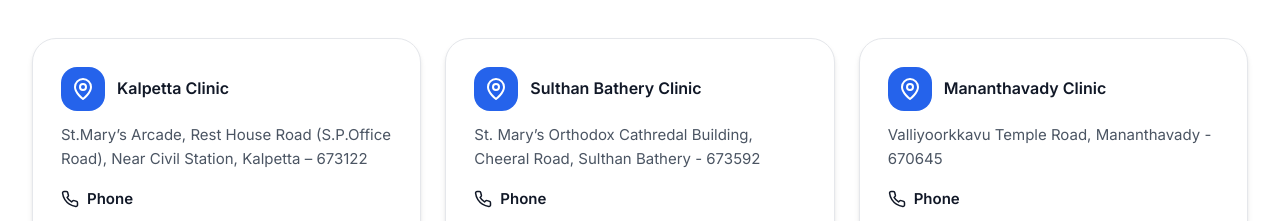
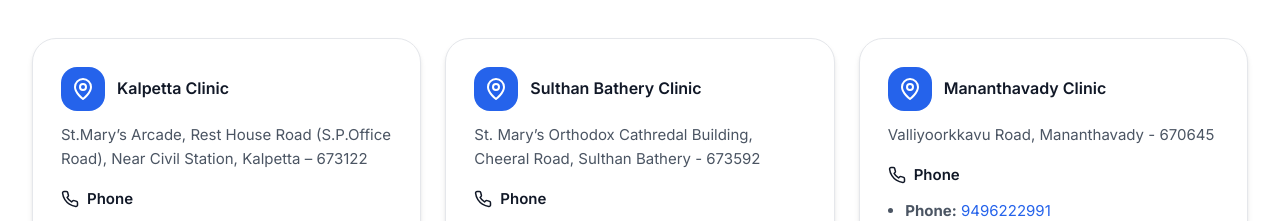
Before and after one commit to shanesamofficial/moscmm, a React (Create React App) app: page /contact in a window 1280 px wide. Shown: the part 1240-1461 px from the top of the page. Built offline with nearby package versions, Linux system fonts and the light colour scheme.

Commit message:
change 2

```diff
--- a/src/pages/Contact.js
+++ b/src/pages/Contact.js
@@ -111,7 +111,7 @@ const Contact = () => {
     },
     {
       name: 'Mananthavady Clinic',
-      address: 'Valliyoorkkavu Temple Road, Mananthavady - 670645',
+      address: 'Valliyoorkkavu Road, Mananthavady - 670645',
       phones: [{ label: 'Phone', display: '9496222991', value: '9496222991' }],
       timings: ['Monday to Saturday : 9am to 6pm']
     }
```
